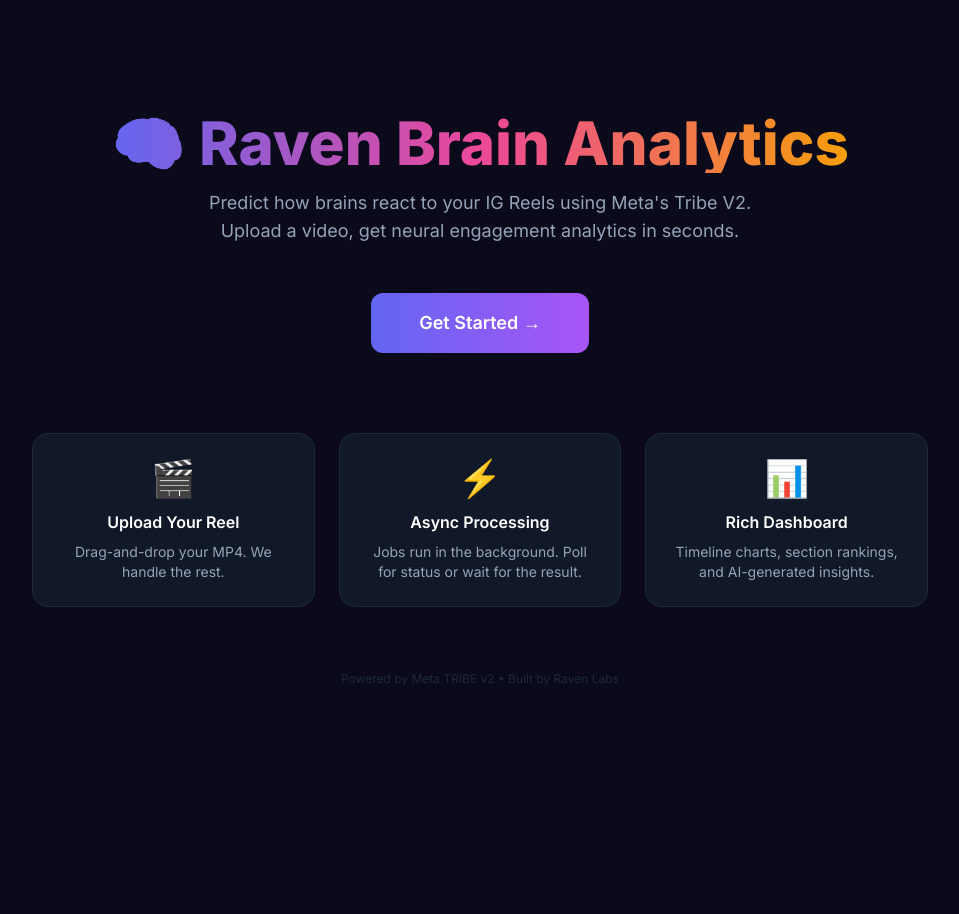
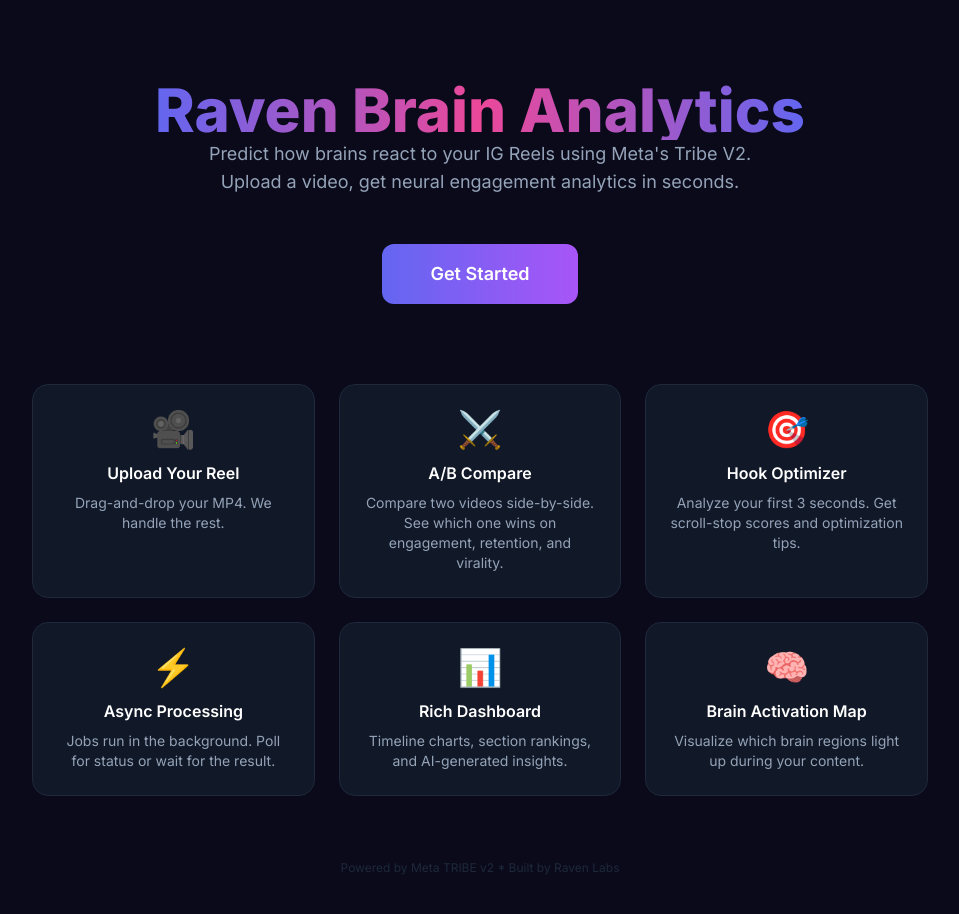
Before and after one commit to pradhap99/raven-brain-analytics, a Next.js app in the folder apps/web/: page / in a window 1280 px wide. Shown: the top 914 px of the page, without its empty margins (160-1119 px from the left). Before the commit the page ends 800 px from the top, so only its background shows below. Built offline with nearby package versions, Linux system fonts and the light colour scheme.

Commit message:
feat: update home page with A/B Compare and Hook Optimizer links
Added clickable feature cards linking to /compare and /hook-optimizer routes

```diff
--- a/apps/web/src/app/page.tsx
+++ b/apps/web/src/app/page.tsx
@@ -4,8 +4,8 @@
   return (
     <main className="flex flex-col items-center justify-center min-h-screen px-6 py-20">
       {/* Hero */}
-      <h1 className="text-5xl md:text-6xl font-extrabold text-center bg-gradient-to-r from-raven-accent via-raven-pink to-raven-amber bg-clip-text text-transparent leading-tight mb-4">
-        🧠 Raven Brain Analytics
+      <h1 className="text-5xl md:text-6xl font-extrabold text-center bg-gradient-to-r from-raven-accent via-raven-pink to-raven-accent bg-clip-text text-transparent">
+        Raven Brain Analytics
       </h1>
       <p className="text-raven-muted text-lg text-center max-w-xl mb-12">
         Predict how brains react to your IG Reels using Meta&apos;s Tribe V2. Upload a video, get
@@ -14,7 +14,7 @@
 
       <Link href="/upload">
         <button className="btn-primary text-lg px-12 py-4">
-          Get Started →
+          Get Started
         </button>
       </Link>
 
@@ -22,19 +22,52 @@
       <div className="grid grid-cols-1 md:grid-cols-3 gap-6 mt-20 max-w-4xl w-full">
         {[
           {
-            icon: '🎬',
+            icon: '\ud83c\udfa5',
             title: 'Upload Your Reel',
             desc: 'Drag-and-drop your MP4. We handle the rest.',
+            href: '/upload',
           },
           {
-            icon: '⚡',
+            icon: '\u2694\ufe0f',
+            title: 'A/B Compare',
+            desc: 'Compare two videos side-by-side. See which one wins on engagement, retention, and virality.',
+            href: '/compare',
+          },
+          {
+            icon: '\ud83c\udfaf',
+            title: 'Hook Optimizer',
+            desc: 'Analyze your first 3 seconds. Get scroll-stop scores and optimization tips.',
+            href: '/hook-optimizer',
+          },
+        ].map((f) => (
+          <Link
+            key={f.title}
+            href={f.href}
+            className="bg-raven-surface border border-raven-border rounded-2xl p-6 text-center hover:border-purple-500/50 transition-colors"
+          >
+            <div className="text-4xl mb-3">{f.icon}</div>
+            <h3 className="font-semibold text-white mb-2">{f.title}</h3>
+            <p className="text-raven-muted text-sm">{f.desc}</p>
+          </Link>
+        ))}
+      </div>
+
+      <div className="grid grid-cols-1 md:grid-cols-3 gap-6 mt-6 max-w-4xl w-full">
+        {[
+          {
+            icon: '\u26a1',
             title: 'Async Processing',
             desc: 'Jobs run in the background. Poll for status or wait for the result.',
           },
           {
-            icon: '📊',
+            icon: '\ud83d\udcca',
             title: 'Rich Dashboard',
             desc: 'Timeline charts, section rankings, and AI-generated insights.',
+          },
+          {
+            icon: '\ud83e\udde0',
+            title: 'Brain Activation Map',
+            desc: 'Visualize which brain regions light up during your content.',
           },
         ].map((f) => (
           <div
@@ -49,7 +82,7 @@
       </div>
 
       <p className="mt-16 text-xs text-raven-border">
-        Powered by Meta TRIBE v2 • Built by Raven Labs
+        Powered by Meta TRIBE v2 * Built by Raven Labs
       </p>
     </main>
   )
```
